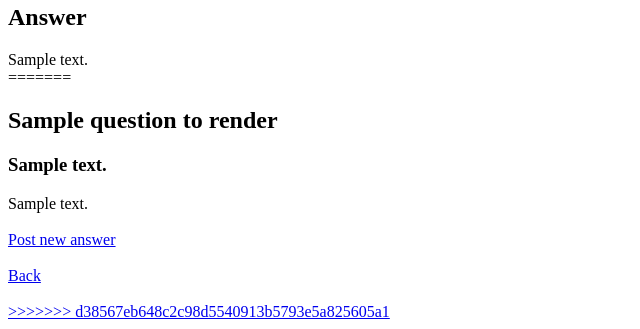
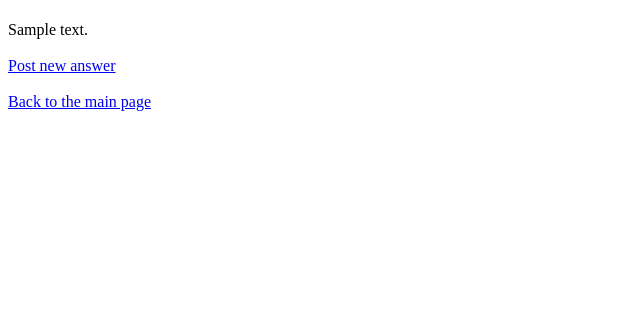
Before and after one commit to CodecoolGlobal/ask-mate-3-python-sasbalazs, a Flask app: template templates/question.html in a window 1280 px wide. Shown: the part 811-1140 px from the top of the page, without its empty margins (0-640 px from the left). After the commit the page ends 922 px from the top, so only its background shows below. Run offline with Flask 2, Linux system fonts and the light colour scheme; the template is opened without the code that fills it: most values are stand-ins (such as "Sample title", 1, 10 or a date in 2020); parts of the project's set-up code (start-up, migrations or seed data) failed here and were passed over.

Commit message:
Correct question.html and create blank column in csv files if no image is added

```diff
--- a/connection.py
+++ b/connection.py
@@ -4,7 +4,6 @@ DATA_HEADER_QUESTION = ["id","submission_time","view_number","vote_number","titl
 DATA_HEADER_ANSWER = ["id","submission_time","vote_number","question_id","message","image"]
 
 
-<<<<<<< HEAD
 def import_data(filename):
     with open(filename, 'r', encoding='utf-8') as file:
         reader = csv.DictReader(file)
@@ -12,8 +11,6 @@ def import_data(filename):
     return data
 
 
-=======
->>>>>>> d38567eb648c2c98d5540913b5793e5a825605a1
 def export_data(data, filename):
     if filename == 'sample_data/answer.csv':
         data_header = DATA_HEADER_ANSWER
--- a/sample_data/answer.csv
+++ b/sample_data/answer.csv
@@ -5,3 +5,5 @@ id,submission_time,vote_number,question_id,message,image
 3,1641300250,0,3,M,0
 4,1641300259,0,1,g,0
 5,1641303703,0,2,hello,0
+6,1641336026,0,2,with google you can find a solution,0
+7,1641336548,0,6,Type your answer here... without image,
--- a/sample_data/question.csv
+++ b/sample_data/question.csv
@@ -13,3 +13,5 @@ app.js (bundled file with webpack, including jquery)",images/image1.png
 
 This is the code I'm using to draw the image (that works on web/desktop but not cordova built ios app)",
 4,1641333754,0,0,fourth ,this is the fourth question,
+5,1641335056,0,0,5.title,thisisquestion,
+6,1641335700,0,0,added question,this is again,
--- a/server.py
+++ b/server.py
@@ -20,7 +20,7 @@ def post_new_answer(question_id):
         new_answer['vote_number'] = 0
         new_answer['question_id'] = question_id
         new_answer['message'] = request.form['new_answer']
-        new_answer['image'] = 0
+        new_answer['image'] = None
         answers.append(new_answer)
         connection.export_data(answers, 'sample_data/answer.csv')
         return redirect(url_for("question", question_id=question_id))
--- a/templates/question.html
+++ b/templates/question.html
@@ -6,41 +6,21 @@
 </head>
 <body>
     <h1>Question</h1>
-<<<<<<< HEAD
-        <br>
-    <h3>{% if question_to_render['id'] %}<div>{{ question_to_render['title'] }}</div>{% endif %}</h3>
+    <h2>{% if question_to_render['id'] %}<div>{{ question_to_render['title'] }}</div>{% endif %}</h2>
     <p>{% if question_to_render['id'] %}<div>{{ question_to_render['message'] }}</div>{% endif %}</p>
-    {% if question_to_render['image'] %}
-    <img src="question_to_render['image']" alt="Question_image" width="500" height="600">
-    {% endif %}
-    <br>
-    {% if answers_to_render %}
-    <h2>Answer</h2>
-    {% endif %}
-    {% for answer in answers %}
-
-        {% if answer['question_id'] == question_to_render['id']%}
-
-
-                <div>{{ answer['message'] }}</div>
+        {% if question_to_render['image'] %}
+        <img src="question_to_render['image']" alt="Question_image" width="500" height="600">
         {% endif %}
-    {% endfor %}
-
-
-
-
-=======
-    <h2>{% if question_to_render['id'] %}<div>{{ question_to_render['title'] }}</div>{% endif %}</h2>
-    <h3>{% if question_to_render['id'] %}<div>{{ question_to_render['message'] }}</div>{% endif %}</h3>
+        {% if answers_to_render %}
+        <h2>Answers</h2>
+        {% endif %}
         {% for answer in answers_to_render %}
         {% if answer['question_id'] %}<div>{{ answer['message'] }}</div>{% endif %}
         {% endfor %}
     <br>
     <div> <a href="{{route}}"</a>Post new answer</div>
     <br>
-    <div> <a href="/list"</a>Back</div>
+    <div> <a href="/list"</a>Back to the main page</div>
     <br>
->>>>>>> d38567eb648c2c98d5540913b5793e5a825605a1
-
 </body>
 </html>
```
Also changed, not shown: data_manager.py (+0 -11 lines).
